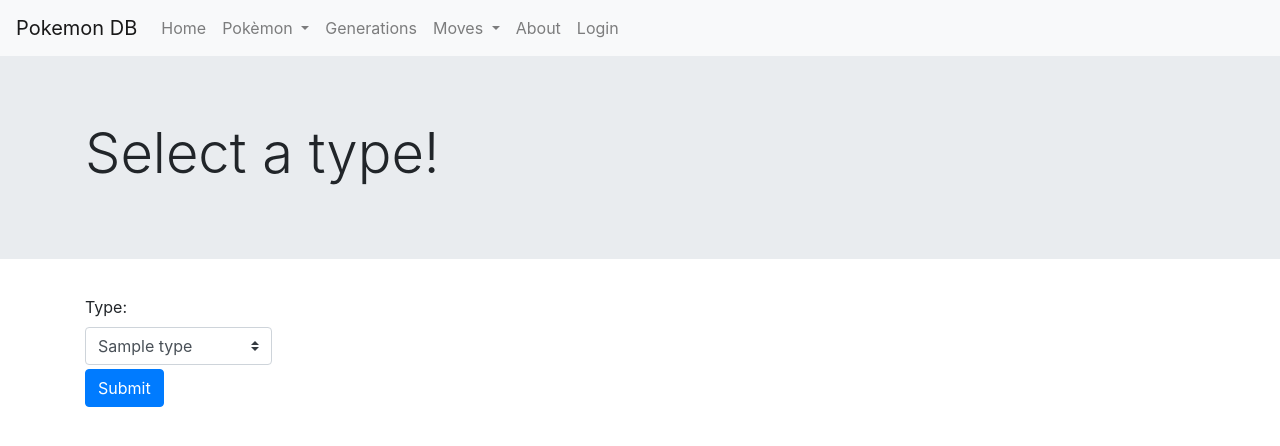
After one commit to JMdelosReyes/AII_Project, a Django app: page /move/type/ in a window 1280 px wide. The commit adds this page. Shown: the top 446 px of the page. Run offline with Django 3.2, Linux system fonts and the light colour scheme; tables that the repository leaves empty hold one stand-in row (values such as "Sample post"); some libraries are stand-ins or nearby versions.

Commit message:
Move views

```diff
--- a/main/populate/populate_moves.py
+++ b/main/populate/populate_moves.py
@@ -33,11 +33,13 @@
             else:
                 category = 'Physical'
 
-            power = table.find('div', class_='combate').find_all('tr')[2].find('td').text.strip()
+            power = table.find('div', class_='combate').find_all('tr')[2].find('td').text.strip().rstrip('1').rstrip(
+                '2')
             if power.startswith('-'):
                 power = None
 
-            accuracy = table.find('div', class_='combate').find_all('tr')[3].find('td').text.strip()
+            accuracy = table.find('div', class_='combate').find_all('tr')[3].find('td').text.strip().rstrip('1').rstrip(
+                '2')
             if accuracy == '-':
                 accuracy = None
 
--- a/main/templates/header.html
+++ b/main/templates/header.html
@@ -12,18 +12,22 @@
                 </a>
                 <div class="dropdown-menu" aria-labelledby="navbarDropdownMenuLink">
                     <a class="dropdown-item" href="{% url 'pokemon' %}">All Pokèmon</a>
-                    <a class="dropdown-item" href="{% url 'pokemon' %}">Pokèmon by Generation</a>
                     <a class="dropdown-item" href="{% url 'types' %}">Pokèmon by Type</a>
+                    <a class="dropdown-item" href="{% url 'search' %}">Search</a>
                 </div>
             </li>
             <li class="nav-item">
                 <a class="nav-link" href="{% url 'generations' %}">Generations</a>
             </li>
-            <li class="nav-item">
-                <a class="nav-link" href="{% url 'generations' %}">Moves</a>
-            </li>
-            <li class="nav-item">
-                <a class="nav-link" href="{% url 'search' %}">Search</a>
+            <li class="nav-item dropdown">
+                <a class="nav-link dropdown-toggle" href="#" id="navbarDropdownMenuLink" data-toggle="dropdown"
+                   aria-haspopup="true" aria-expanded="false">
+                    Moves
+                </a>
+                <div class="dropdown-menu" aria-labelledby="navbarDropdownMenuLink">
+                    <a class="dropdown-item" href="{% url 'moves' %}">All Moves</a>
+                    <a class="dropdown-item" href="{% url 'move_types' %}">Moves by Type</a>
+                </div>
             </li>
             {% if user.is_authenticated %}
                 <li class="nav-item">
--- /dev/null
+++ b/main/templates/move/form.html
@@ -0,0 +1,23 @@
+{% extends 'base.html' %}
+
+{% block content %}
+
+    <div class="jumbotron jumbotron-fluid">
+        <div class="container">
+            <h1 class="display-4">{{ title }}</h1>
+        </div>
+    </div>
+
+    <div class="container">
+        <form action="{% url action_url %}" method="post">
+            <div class="form-row align-items-center">
+                <div class="col-auto my-1">
+                    {% csrf_token %}
+                    {{ form }}
+                </div>
+            </div>
+            <input type="submit" class="btn btn-primary" value="Submit">
+        </form>
+    </div>
+
+{% endblock %}
--- a/main/views.py
+++ b/main/views.py
@@ -1,7 +1,7 @@
 from django.db.models import Q
 from django.shortcuts import render, redirect
 
-from main.models import Pokemon, Generation, Type
+from main.models import Pokemon, Generation, Type, Move
 from main.populate.populate import populate_database
 
 from main.forms import ElementalTypeForm, SearchForm
@@ -80,3 +80,27 @@
 
     pokemon = Pokemon.objects.get(pokedex_id=poke_id)
     return render(request, 'pokemon/pokemon_view.html', {'pokemon': pokemon})
+
+
+def all_moves(request, type_name=''):
+    if type_name != '':
+        type_name = type_name.capitalize()
+        moves = Move.objects.filter(type__name=type_name)
+        title = f'Movimientos de tipo {type_name}'
+        return render(request, 'move/move_list.html', {'moves': moves, 'title': title})
+
+    return render(request, 'move/move_list.html', {'moves': Move.objects.all(), 'title': 'All Moves'})
+
+
+def moves_by_type(request):
+    if request.method == 'POST':
+        form = ElementalTypeForm(request.POST)
+        if form.is_valid():
+            elemental_type = form.cleaned_data['type']
+            type_db = Type.objects.get(name=elemental_type)
+            if type_db:
+                return redirect('moves_type', type_name=elemental_type)
+    else:
+        form = ElementalTypeForm()
+
+    return render(request, 'move/form.html', {'title': 'Select a type!', 'form': form, 'action_url': 'move_types'})
--- a/pokemon_db/urls.py
+++ b/pokemon_db/urls.py
@@ -14,6 +14,9 @@
     path('types/', views.pokemon_by_type, name='types'),
     path('search/', views.search_whoosh, name='search'),
     path('pokemon/<int:poke_id>', views.pokemon_view, name='pokemon_view'),
+    path('move/', views.all_moves, name='moves'),
+    path('move/type/<str:type_name>', views.all_moves, name='moves_type'),
+    path('move/type/', views.moves_by_type, name='move_types'),
     path('populate/', login_required(views.populate), name='populate'),
     path('accounts/', include('django.contrib.auth.urls')),
     path('admin/', admin.site.urls),
```
Also changed, not shown: main/templates/move/move_list.html (added, +52 -0 lines), 3 other files.
